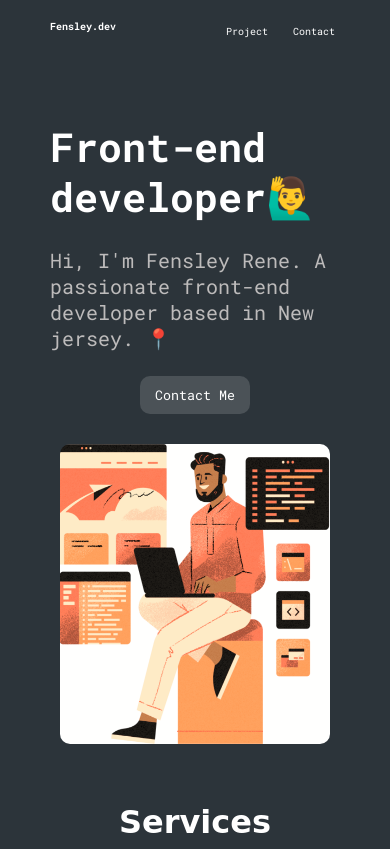
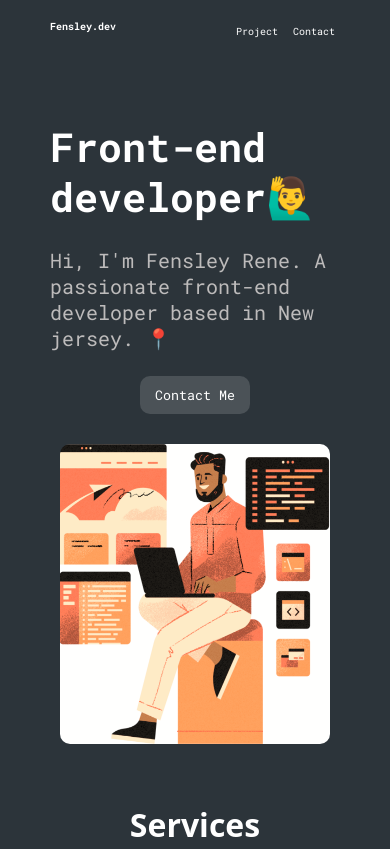
Before and after one commit to Fensley/my-porfolio, a plain HTML site: page index.html in a window 390 px wide. Shown: the top 849 px of the page. Drawn offline with Linux system fonts and the light colour scheme.

Commit message:
initial commit

```diff
--- a/style.css
+++ b/style.css
@@ -168,7 +168,7 @@ button:hover {
 }
 .alltogether {
   font-size: 2rem;
-  font-family: "Luckiest Guy", cursive;
+  /* font-family: "Luckiest Guy", cursive; */
 }
 /* media query */
 
@@ -224,6 +224,7 @@ button:hover {
 @media (max-width: 430px) {
   .header {
     font-size: 10px;
+    gap: 5px;
   }
   .dev {
     font-size: 10px;
```
